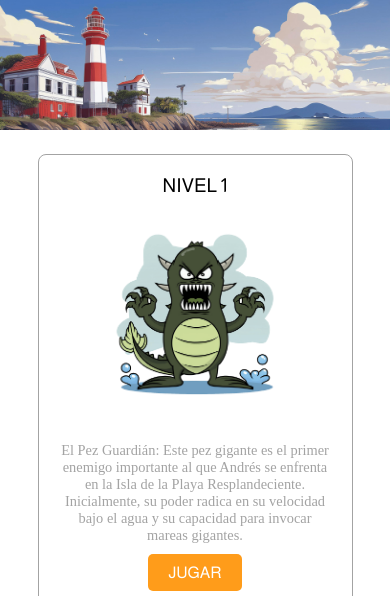
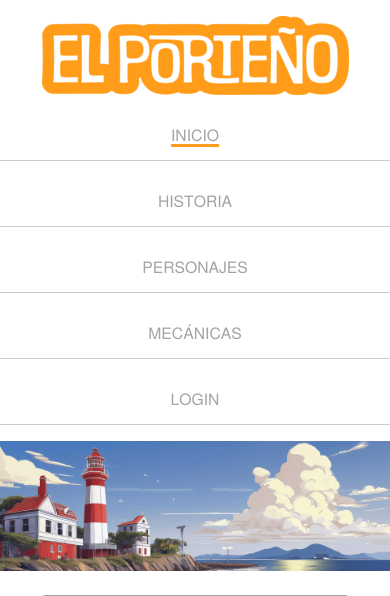
Before and after one commit to AndresSequeira/Interactivas_1, a PHP site: page /html/home.html in a window 390 px wide. Shown: the top 596 px of the page. Run offline with PHP 8.4, Linux system fonts and the light colour scheme.

Commit message:
adding html resposive menu for mobile

```diff
--- a/html/home.html
+++ b/html/home.html
@@ -32,6 +32,27 @@
             <a href="./mechanics.html" class="text-decoration-none text-color">Mecánicas</a>
           </li>
           <li class="nav-item almarai-regular">
+            <a href="./login.html" class="text-decoration-none text-color">Login</a>
+          </li>
+        </ul>
+      </nav>
+
+      <nav class="nav-mobile">
+        <img class="nav-logo-mobile" src="../img/resources/Logo.png" alt="Logo" />
+        <ul class="nav-list-mobile text-color">
+          <li class="nav-item-mobile almarai-regular">
+            <a href="./home.html" class="text-decoration-none text-color  border-bottom">Inicio</a>
+          </li>
+          <li class="nav-item-mobile almarai-regular">
+            <a href="./history.html" class="text-decoration-none text-color">Historia</a>
+          </li>
+          <li class="nav-item-mobile almarai-regular">
+            <a href="./characters.html" class="text-decoration-none text-color">Personajes</a>
+          </li>
+          <li class="nav-item-mobile almarai-regular">
+            <a href="./mechanics.html" class="text-decoration-none text-color">Mecánicas</a>
+          </li>
+          <li class="nav-item-mobile almarai-regular">
             <a href="./login.html" class="text-decoration-none text-color">Login</a>
           </li>
         </ul>
--- a/scss/layout/_navigation.scss
+++ b/scss/layout/_navigation.scss
@@ -3,7 +3,7 @@
   text-decoration: none;
   text-transform: uppercase;
   gap: 2rem;
-    @media (max-width: 1080){
+  @media (max-width: 1080) {
     display: none !important;
   }
 }
@@ -14,7 +14,7 @@
   text-decoration: none;
   align-items: center;
   margin-left: 18rem;
-    @media (max-width: 1080px){
+  @media (max-width: 1080px) {
     display: none !important;
   }
 }
@@ -23,7 +23,7 @@
   display: flex;
   margin-top: 2rem;
   margin-bottom: 2rem;
-    @media (max-width: 1080px){
+  @media (max-width: 1080px) {
     display: none !important;
   }
 }
@@ -32,7 +32,37 @@
   margin: 0.5rem;
   margin-left: 22rem;
 
-    @media (max-width: 1080px){
+  @media (max-width: 1080px) {
     display: none !important;
   }
 }
+
+.nav-mobile {
+  display: flex;
+  flex-direction: column; /* Alineamos los elementos en columna */
+  padding: 1rem;
+  @media (min-width: 1081px) {
+    display: none; /* Oculto en pantallas grandes */
+  }
+}
+
+.nav-logo-mobile {
+  margin: 0 auto; /* Centramos el logo */
+  padding-bottom: 1rem;
+}
+
+.nav-list-mobile {
+  display: flex;
+  flex-direction: column; /* Alineamos verticalmente */
+  gap: 1rem; /* Espacio entre elementos */
+  text-decoration: none;
+  align-items: center; /* Centra los items en la columna */
+}
+
+.nav-item-mobile {
+  text-transform: uppercase;
+  padding: 1rem;
+  width: 100%;
+  text-align: center; /* Centra el texto */
+  border-bottom: 1px solid #ccc; /* Agregamos una separación */
+}
```
Also changed, not shown: html/characters.html (+21 -0 lines), html/history.html (+20 -0 lines), html/login.html (+20 -0 lines), html/mechanics.html (+25 -0 lines), css/main.css. Lines whose indentation alone changed are shown as unchanged.
